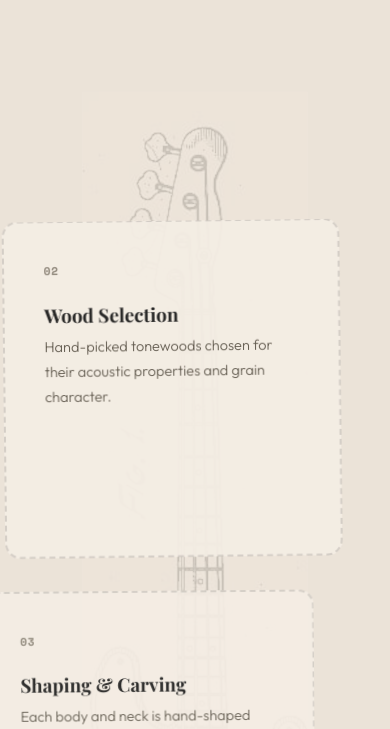
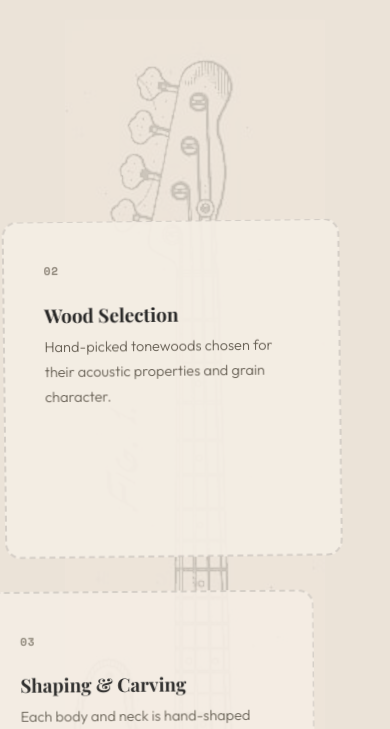
Before and after one commit to JoanDidac/Brut-Guitars, a React (Vite) app: page / in a window 390 px wide. Shown: the part 5834-6563 px from the top of the page. Built offline with nearby package versions, Linux system fonts and the light colour scheme; a web font is replaced by a local one.

Commit message:
Update mobile blueprint scale to 0.76

```diff
--- a/src/components/Process.css
+++ b/src/components/Process.css
@@ -58,8 +58,8 @@
         object-fit: cover;
         object-position: center center;
         /* Assumed to be naturally centered as requested */
-        transform: translate(-50%, -50%) rotate(0deg) scale(0.66);
-        /* Requested 0.66 scale */
+        transform: translate(-50%, -50%) rotate(0deg) scale(0.76);
+        /* Requested 0.76 scale */
     }
 }
 
```
